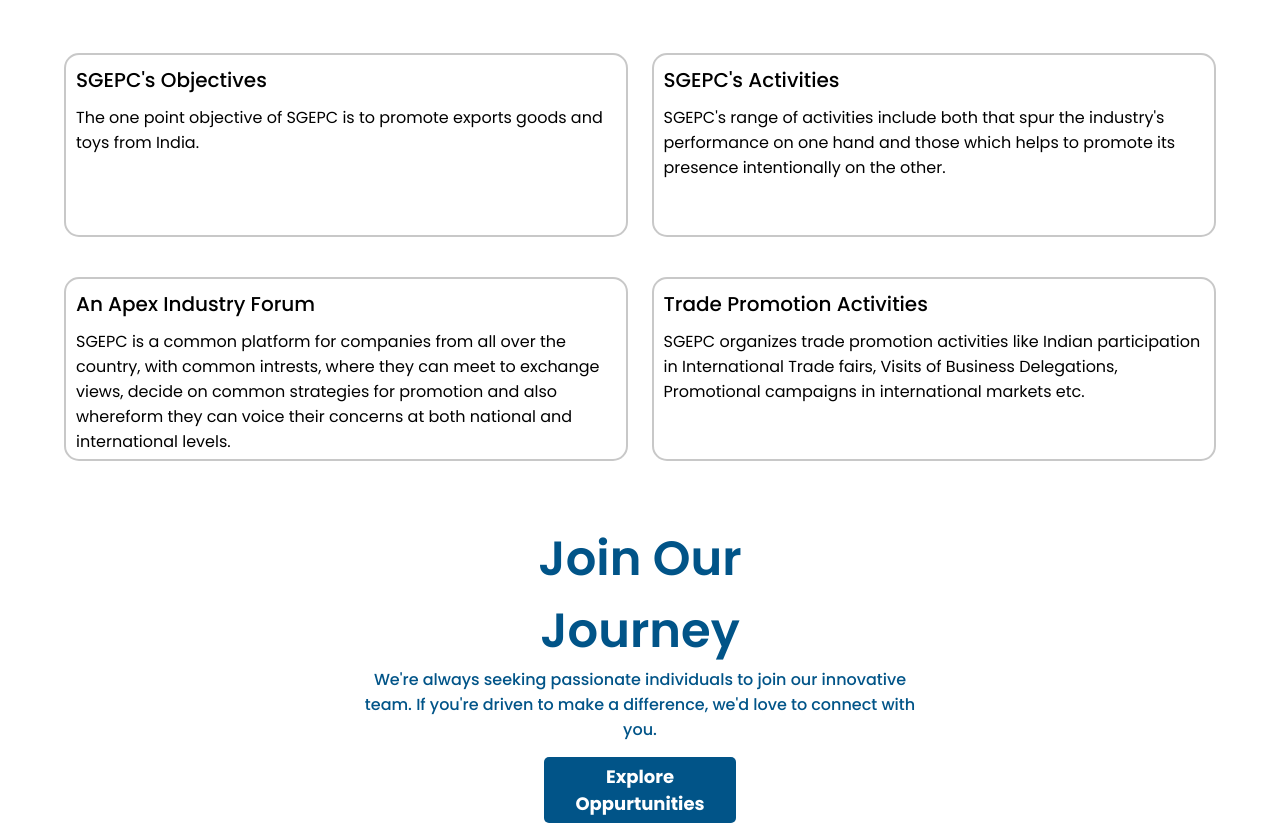
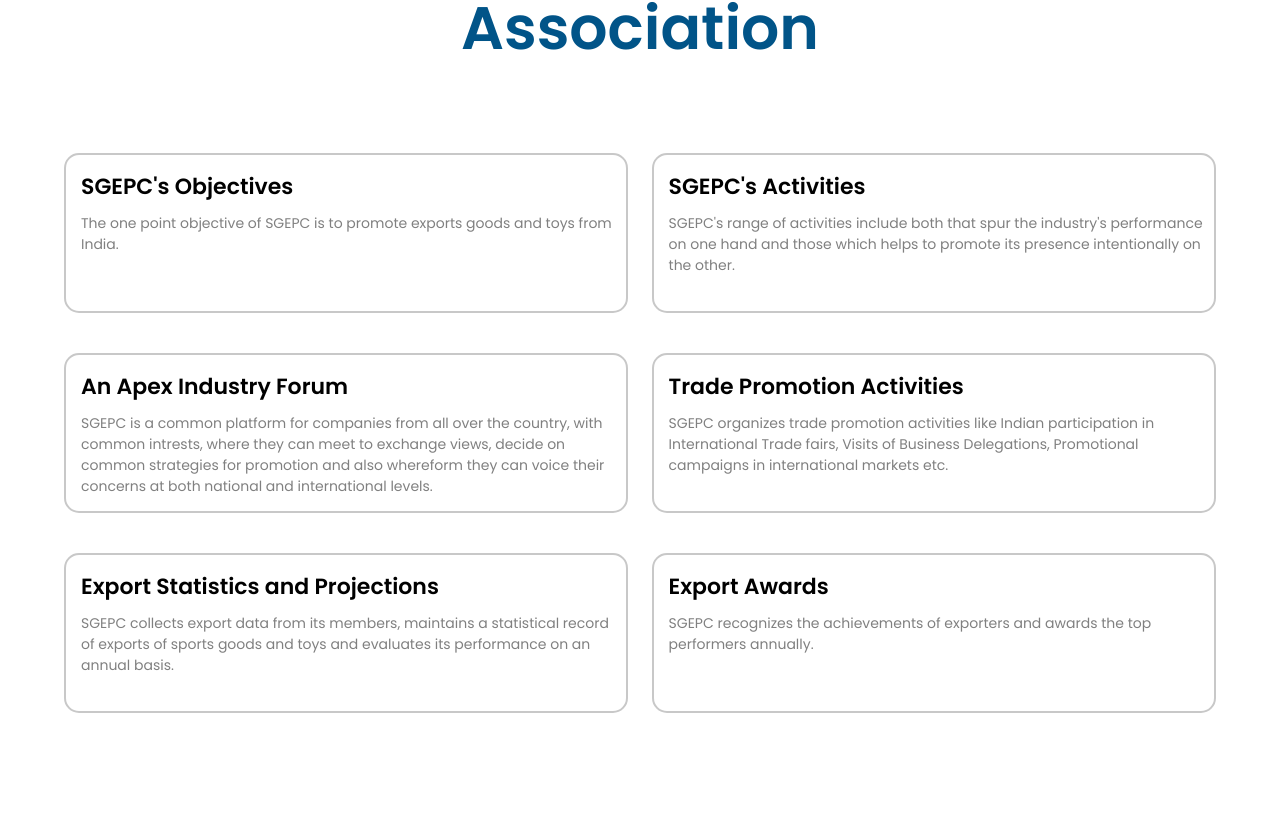
Before and after one commit to Karan-negi01/SGEPC, a React (Create React App) app: page /about in a window 1280 px wide. Shown: the part 2719-3544 px from the top of the page. Built offline with nearby package versions, Linux system fonts and the light colour scheme; a web font is replaced by a local one.

Commit message:
little changes about

```diff
--- a/src/components/aboutus/About.css
+++ b/src/components/aboutus/About.css
@@ -188,15 +188,15 @@
 
   .about_memo{
     width: 90%;
-    height: 80vh;
-    /* / border: 2px solid red; /S */
+    height: auto;
+    /* border: 2px solid red;  */
     margin: auto;
-    margin-top: 80px;
+    margin-top: 140px;
   }
 
   .memo_title{
     font-size: 60px;
-    font-weight: 500;
+    font-weight: 600;
     text-align: center;
     color: #015488;
     margin-top: 10px;
@@ -204,18 +204,20 @@
 
   .about_memo_boxes{
     width: 100%;
-    height: 40vh;
+    height: auto;
     display: flex;
     flex-wrap: wrap;
     justify-content: space-between;
+    margin-top: 40px;
   }
 
   .memo_box{
     width: 49%;
-    height: 23vh;
+    height: 20vh;
     border: 2px solid #55555552;
     border-radius: 15px;
     margin-top: 40px;
+    padding:5px;
     transition: transform 0.3s ease-in-out, box-shadow 0.3s ease-in-out;
   }
 
@@ -226,37 +228,38 @@
   }
 
   .memo_box_title{
-    font-size: 20px;
-    font-weight: 500;
+    font-size: 22px;
+    font-weight: 600;
     margin-left: 10px;
     margin-top: 10px;
   }
 
   .memo_box_text{
-    font-size: 16px;
+    font-size: 14px;
     margin-top: 10px;
     margin-left: 10px;
+    color: grey;
   }
 
 
 
   .about_join_team{
-    /* / border: 2px solid red; / */
+     /* border: 2px solid red;  */
     display: flex;
     flex-direction: column;
     margin-top: 45px;
     text-align: center;
     width: 100%;
-    height: 30vh;
-    margin-top: 60px;
-    margin-bottom: 30px;
+    height: 40vh;
+    margin-top: 120px;
+    /* margin-bottom: 30px; */
 }
 
 .about_join_team_title{
     font-size: 48px;
     font-weight: 600;
     color: #015488;
-    /* / border: 2px solid orange; // */
+    /* border: 2px solid orange; */
     width: 30%;
     margin: auto;
 }
@@ -265,7 +268,7 @@
     font-size: 16px;
     font-weight: 500;
     color: #015488;
-    /* / border: 2px solid orangered; / */
+   /* border: 2px solid orangered;  */
     width: 45%;
     margin: auto;
 }
@@ -277,13 +280,19 @@
     text-align: center;
     color: #ffffff;
     font-size: 18px;
-    font-weight: 700;
+    font-weight: 600;
     margin: auto;
     margin-top: 15px;
     padding: 6px;
+    height: 7vh;
+    align-content: center;
+    cursor:pointer;
+    transition: 0.3s ease-in-out;
+
 
 }
 
 .about_join_team_box:hover{
-cursor:pointer;
+
+transform: scale(1.1);
 }
--- a/src/components/aboutus/About.jsx
+++ b/src/components/aboutus/About.jsx
@@ -129,6 +129,19 @@
               <div className="memo_box_text">SGEPC organizes trade promotion activities like Indian participation in International Trade fairs, Visits of Business Delegations, Promotional campaigns in international markets etc.</div>
             </div>
 
+            <div className="memo_box">
+              <div className="memo_box_title">Export Statistics and Projections</div>
+              <div className="memo_box_text">SGEPC collects export data from its members, maintains a statistical record of exports of sports goods and toys and evaluates its performance on an annual basis.</div>
+            </div>
+
+
+
+
+            <div className="memo_box">
+              <div className="memo_box_title">Export Awards</div>
+              <div className="memo_box_text">SGEPC recognizes the achievements of exporters and awards the top performers annually.</div>
+            </div>
+
 
 
           </div>
@@ -144,6 +157,7 @@
 
 
 
+
       </div>
 
       <Footer />
--- a/src/components/stalls/Stall01.jsx
+++ b/src/components/stalls/Stall01.jsx
@@ -14,31 +14,31 @@
         { icon: icon2, name: 'Sports Line', status: 'Booked' },
         { icon: icon3, name: 'Sunil Mahajan', status: 'Pending' },
         { icon: icon2, name: 'Avran Sports', status: 'Booked' },
-        { icon: icon1, name: 'Baba International', status: 'Available' },
+        { icon: icon1, name: '', status: 'Available' },
         { icon: icon2, name: 'Beat All Sports', status: 'Booked' },
         { icon: icon3, name: 'Bhaseen Sports', status: 'Pending' },
-        { icon: icon1, name: 'Bony International', status: 'Available' },
+        { icon: icon1, name: '', status: 'Available' },
         { icon: icon2, name: 'Bright Way Exports', status: 'Booked' },
         { icon: icon3, name: 'Ceela International', status: 'Pending' },
         { icon: icon2, name: 'Goodwin Sports', status: 'Booked' },
-        { icon: icon1, name: 'Hans Raj Mahajan', status: 'Available' },
+        { icon: icon1, name: '', status: 'Available' },
         { icon: icon2, name: 'Karson International', status: 'Booked' },
         { icon: icon2, name: 'Kay Gee Sports', status: 'Booked' },
-        { icon: icon1, name: 'Nagory India', status: 'Available' },
+        { icon: icon1, name: '', status: 'Available' },
         { icon: icon3, name: 'Pan International', status: 'Pending' },
         { icon: icon2, name: 'R.K Mahajan', status: 'Booked' },
         { icon: icon2, name: 'R.N Sports', status: 'Booked' },
         { icon: icon2, name: 'Rattan Brothers', status: 'Booked' },
         { icon: icon3, name: 'Reds Impex', status: 'Pending' },
-        { icon: icon1, name: 'Robinson Sports', status: 'Available' },
-        { icon: icon1, name: 'Sarve Prakash & Co', status: 'Available' },
-        { icon: icon1, name: 'Tandon International', status: 'Available' },
+        { icon: icon1, name: '', status: 'Available' },
+        { icon: icon1, name: '', status: 'Available' },
+        { icon: icon1, name: '', status: 'Available' },
         { icon: icon2, name: 'Bright Way Exports', status: 'Booked' },
         { icon: icon2, name: 'Reds Impex', status: 'Booked' },
-        { icon: icon1, name: ' Union Sports INTL', status: 'Available' },
+        { icon: icon1, name: ' ', status: 'Available' },
         { icon: icon3, name: 'Waryam Sports', status: 'Pending' },
         { icon: icon3, name: 'Wasan Exports', status: 'Pending' },
-        { icon: icon1, name: 'Triumph Sprorts Gear', status: 'Available' },
+        { icon: icon1, name: '', status: 'Available' },
         { icon: icon2, name: 'TK Sports', status: 'Booked' },
     ];
 
```
